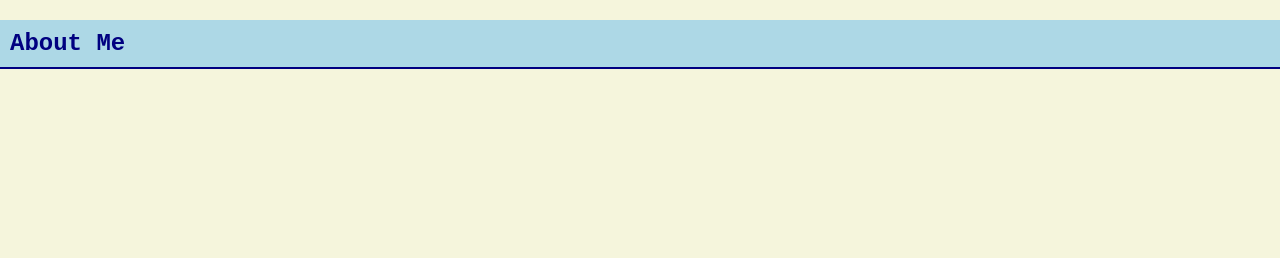
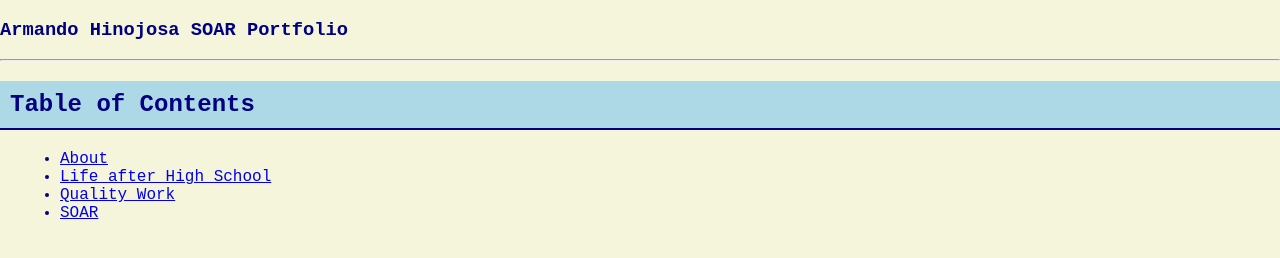
Before and after one commit to armandohinojosa/armandohinojosa.github.io, a plain HTML site: page index.html in a window 1280 px wide. Drawn offline with Linux system fonts and the light colour scheme.

Commit message:
Update index.html

```diff
--- a/index.html
+++ b/index.html
@@ -5,7 +5,7 @@
   <meta charset="UTF-8">
 
   <!-- Begin Jekyll SEO tag v2.8.0 -->
-  <title>About - Armando Hinojosa SOAR Portfolio</title>
+  <title>Armando Hinojosa SOAR Portfolio</title>
   <meta name="generator" content="Jekyll v3.9.3" />
   <meta property="og:title" content="Portfolio" />
   <meta property="og:locale" content="en_US" />
@@ -36,7 +36,17 @@
 
   <main id="content" class="main-content" role="main">
 
-    <h2 id="-about">About Me</h2>
+    <h3>Armando Hinojosa SOAR Portfolio</h3>
+
+    <hr />
+
+    <h2 id="-table-of-contents">Table of Contents</h2>
+    <ul>
+      <li><a href="about.html">About</a></li>
+      <li><a href="life.html">Life after High School</a></li>
+      <li><a href="work.html">Quality Work</a></li>
+      <li><a href="SOAR.html">SOAR</a></li>
+    </ul>
 
 
     <footer class="site-footer">
```
